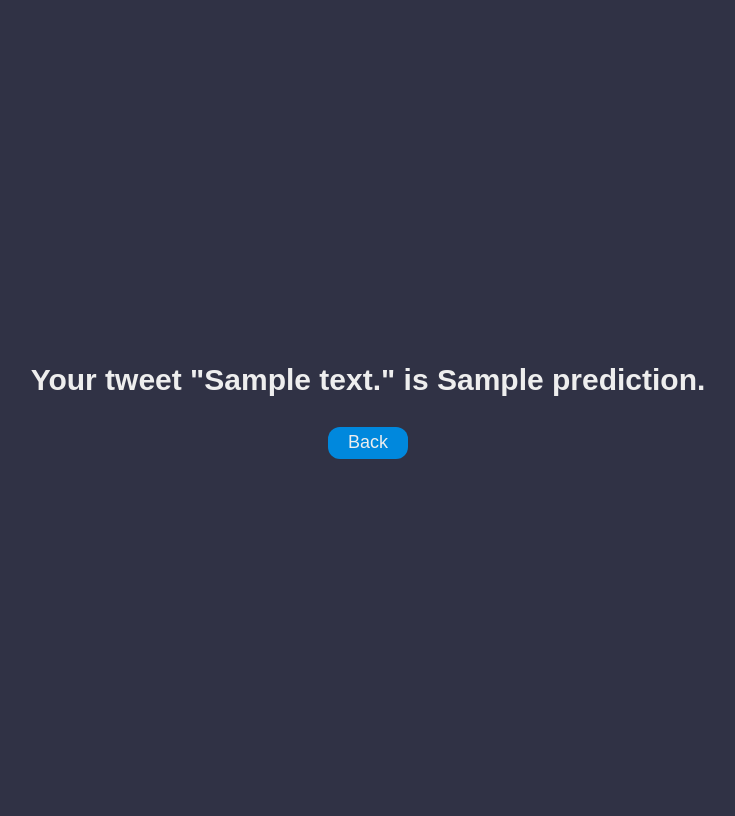
After one commit to C2-Gang/Sentiment_analyser_app, a Flask app: template app/templates/results.html in a window 1280 px wide. The commit adds this page. Shown: the whole page, without its empty margins (272-1007 px from the left). Run offline with Flask 2, Linux system fonts and the light colour scheme; the template is opened without the code that fills it: most values are stand-ins (such as "Sample title", 1, 10 or a date in 2020); parts of the project's set-up code (start-up, migrations or seed data) failed here and were passed over.

Commit message:
feat: create results.html and modify form.html #DEP1-11

```diff
--- /dev/null
+++ b/app/templates/results.html
@@ -0,0 +1,13 @@
+<html>
+    <head>
+        <link rel="stylesheet" href= "{{ url_for('static',filename='styles/results.css') }}" type="text/css "/>
+    </head>
+    <body>
+        <div class="result">Your tweet "{{ content }}" is {{ prediction }}.</div>
+        <div id='button'>
+            <form action="/">
+                <button type="submit" class="submit" value = "submit" id="button">Back</button>
+            </form>
+        </div>
+  </body>
+<html/>
```
Also changed, not shown: app/templates/form.html (+0 -8 lines).
